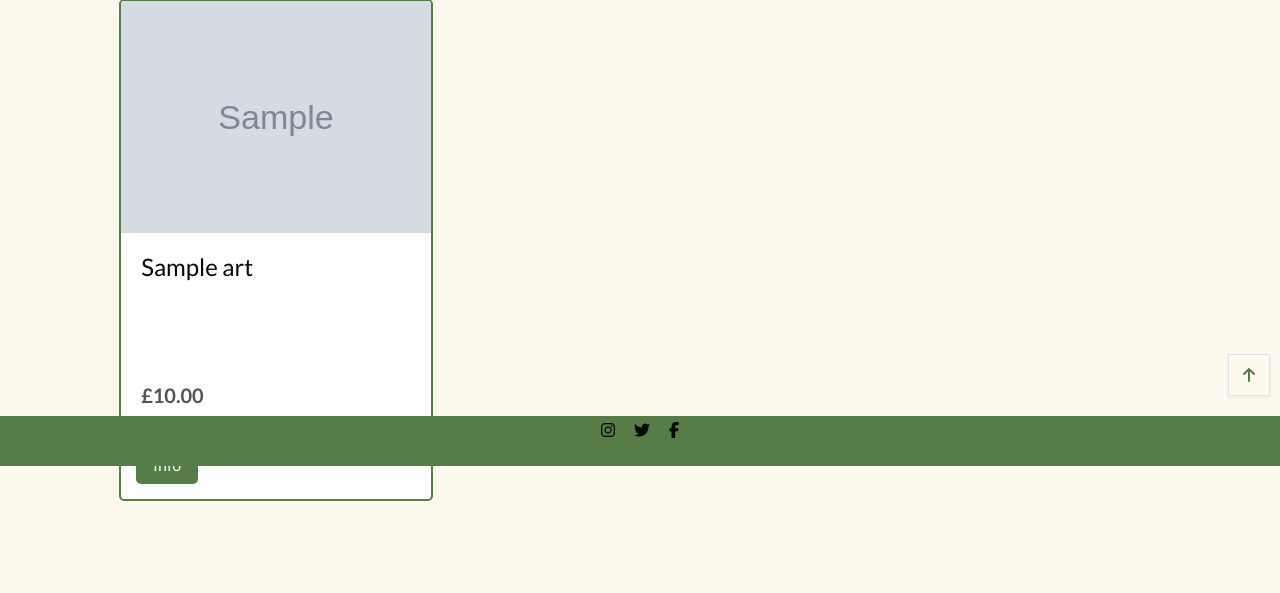
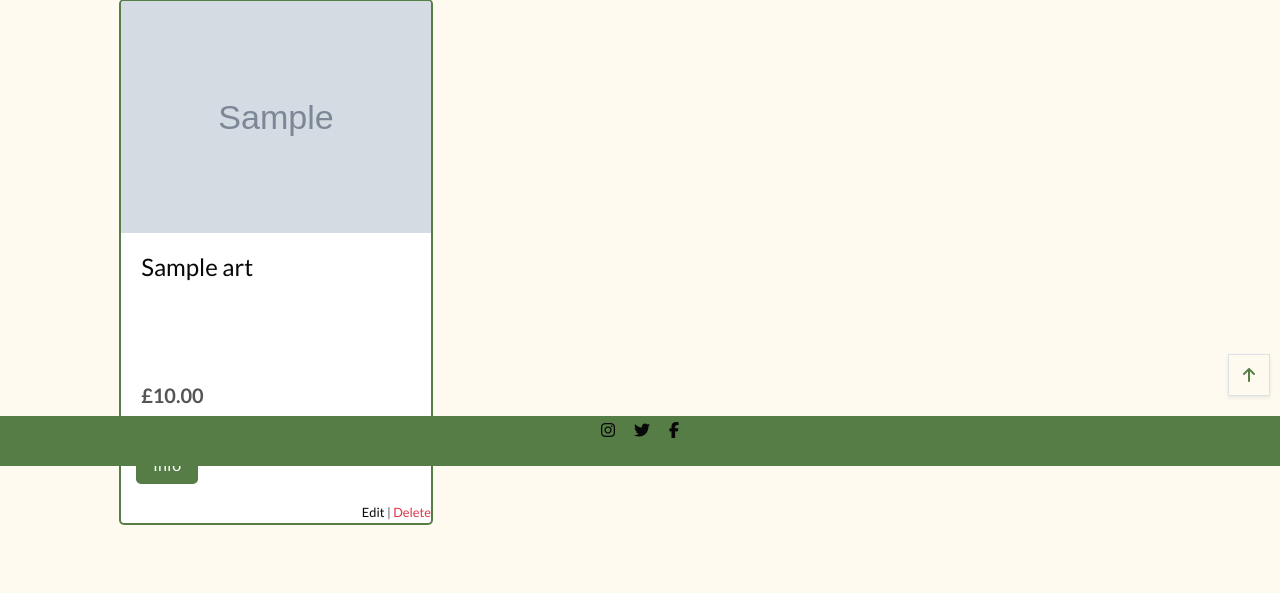
Before and after one commit to Rachel2308/from-field-to-frame, a Django app: page /art/ in a window 1280 px wide. Shown: the part 334-927 px from the top of the page. Before the commit the page ends 835 px from the top, so only its background shows below. Run offline with Django 3.2, Linux system fonts and the light colour scheme; a user stored in the database is signed in; tables that the repository leaves empty hold one stand-in row (values such as "Sample post"); grey boxes marked "Sample" are stand-in pictures; some libraries are stand-ins or nearby versions.

Commit message:
delete art views and url added

```diff
--- a/art/templates/art/art.html
+++ b/art/templates/art/art.html
@@ -74,9 +74,20 @@
                                         </div>
                                     </div>
                                 </div>
+
                                 <a href="{% url 'art_detail' art.id %}" class="art-detail-button text-center">More Info</a>
+                                {% if request.user.is_superuser %}
+                                <div class= "right-align">
+                                    <small class="ml-3">
+                                    <a href="{% url 'edit_art' art.id %}">Edit</a> |
+                                    <a class="text-danger" href="{% url 'delete_art' art.id %}">Delete</a>
+                                    </small>
+                                </div>
+                {% endif %}
                         </div>
+
                     </div>
+
                 {% endfor %}
             </div>
         </div>
--- a/art/templates/art/art_detail.html
+++ b/art/templates/art/art_detail.html
@@ -74,6 +74,10 @@
                     </div>
                     <input type="hidden" name="redirect_url" value="{{ request.path }}">
                 </div>
+                <small class="ml-3">
+                    <a href="{% url 'edit_art' art.id %}">Edit</a> |
+                    <a class="text-danger" href="{% url 'delete_art' art.id %}">Delete</a>
+                </small>
             </form>
 
         </div>
--- a/art/urls.py
+++ b/art/urls.py
@@ -6,5 +6,6 @@ urlpatterns = [
     path('<int:art_id>/', views.art_detail, name='art_detail'),
     path('add/', views.add_art, name='add_art'),
     path('edit/<int:art_id>/', views.edit_art, name='edit_art'),
+    path('delete/<int:art_id>/', views.delete_art, name='delete_art'),
 
 ]
--- a/art/views.py
+++ b/art/views.py
@@ -48,9 +48,9 @@ def add_art(request):
     if request.method == 'POST':
         form = ArtForm(request.POST, request.FILES)
         if form.is_valid():
-            form.save()
+            art = form.save()
             messages.success(request, 'Item added!')
-            return redirect(reverse('art'))
+            return redirect(reverse('art_detail', args=[art.id]))
         else:
             messages.error(
                 request, 'Product could not be added, please check the form and try again.')
@@ -87,3 +87,10 @@ def edit_art(request, art_id):
     }
 
     return render(request, template, context)
+
+def delete_art(request, art_id):
+    """ Delete an item from the store """
+    art = get_object_or_404(Art, pk=art_id)
+    art.delete()
+    messages.success(request, 'Item deleted!')
+    return redirect(reverse('art'))
--- a/static/css/base.css
+++ b/static/css/base.css
@@ -341,8 +341,8 @@ footer {
 }
 
 .art-detail-button:hover {
-    background-color: #567d46;
-    color: white;
+    background-color: white;
+    color: #567d46;
     text-decoration: none;
 }
 
```
Also changed, not shown: media/eca04caaada.jpg (added), media/eca0517253b.jpg (added).
